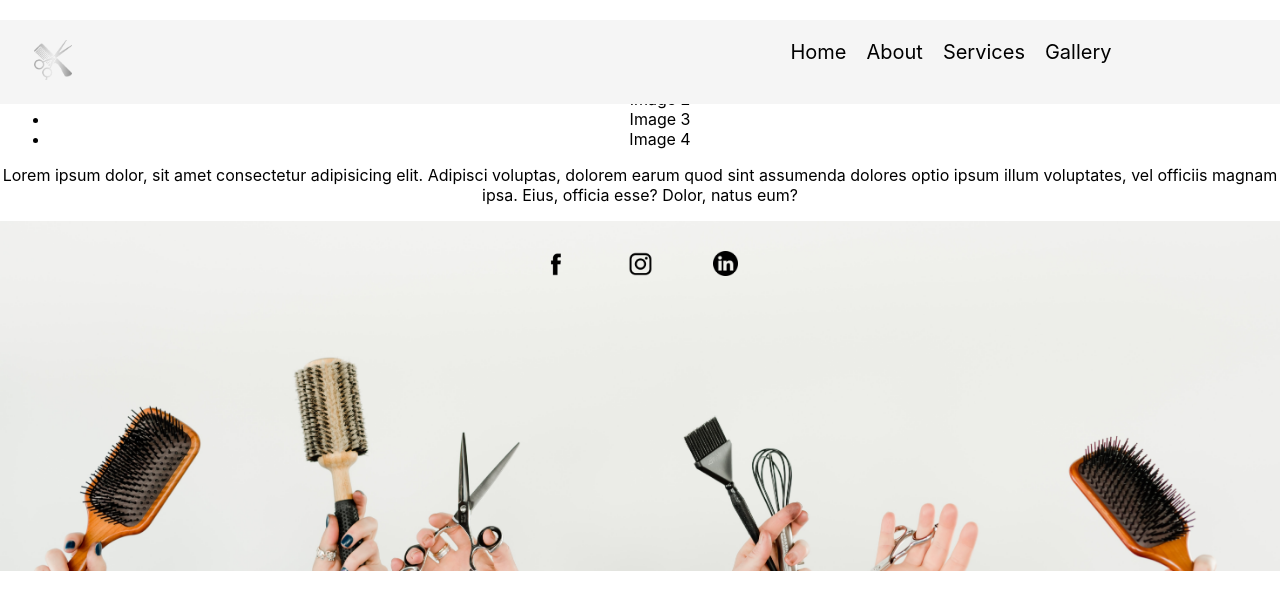
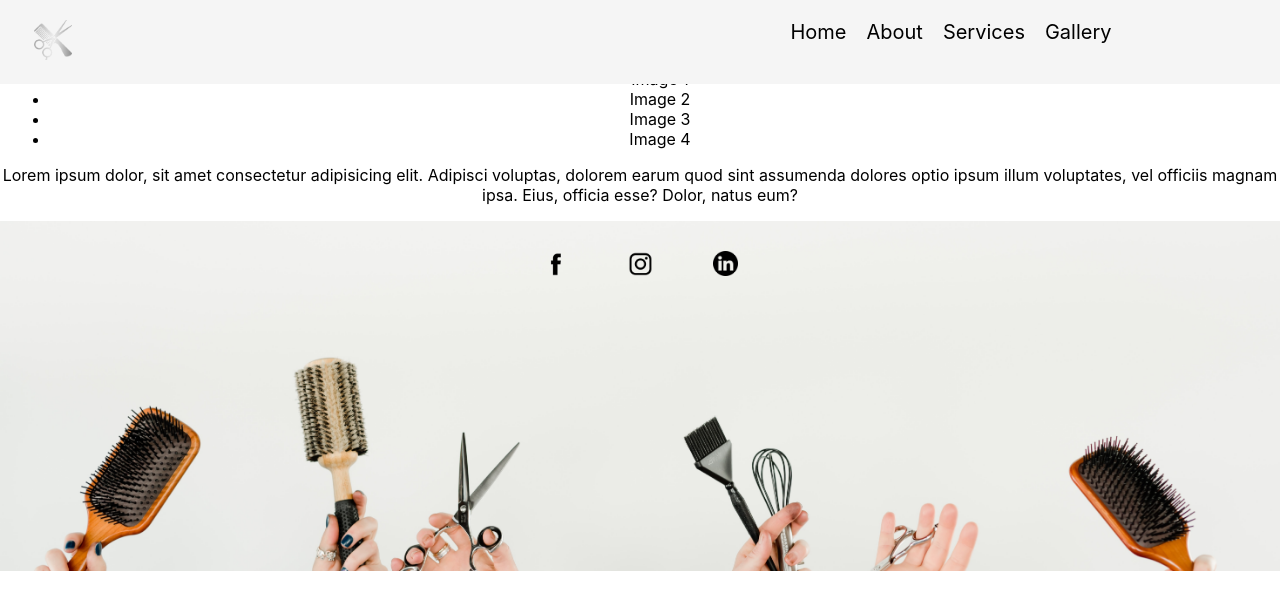
Before and after one commit to fcondori1/salon-nr, a React (Create React App) app: page /gallery in a window 1280 px wide. Shown: the top 610 px of the page. Built offline with nearby package versions, Linux system fonts and the light colour scheme.

Commit message:
nav update

```diff
--- a/src/component/Nav/Nav.css
+++ b/src/component/Nav/Nav.css
@@ -25,6 +25,7 @@ li {
     flex-direction: row;
     position: fixed;
     width: 100%;
+    top: 0;
     background-color: whitesmoke;
 }
 
@@ -37,4 +38,6 @@ li {
     margin: 20px 0px 20px 20px;
     padding-left: 25%;
     filter: grayscale(100%);
+    /* float: left;
+    display: block; */
 }
```
